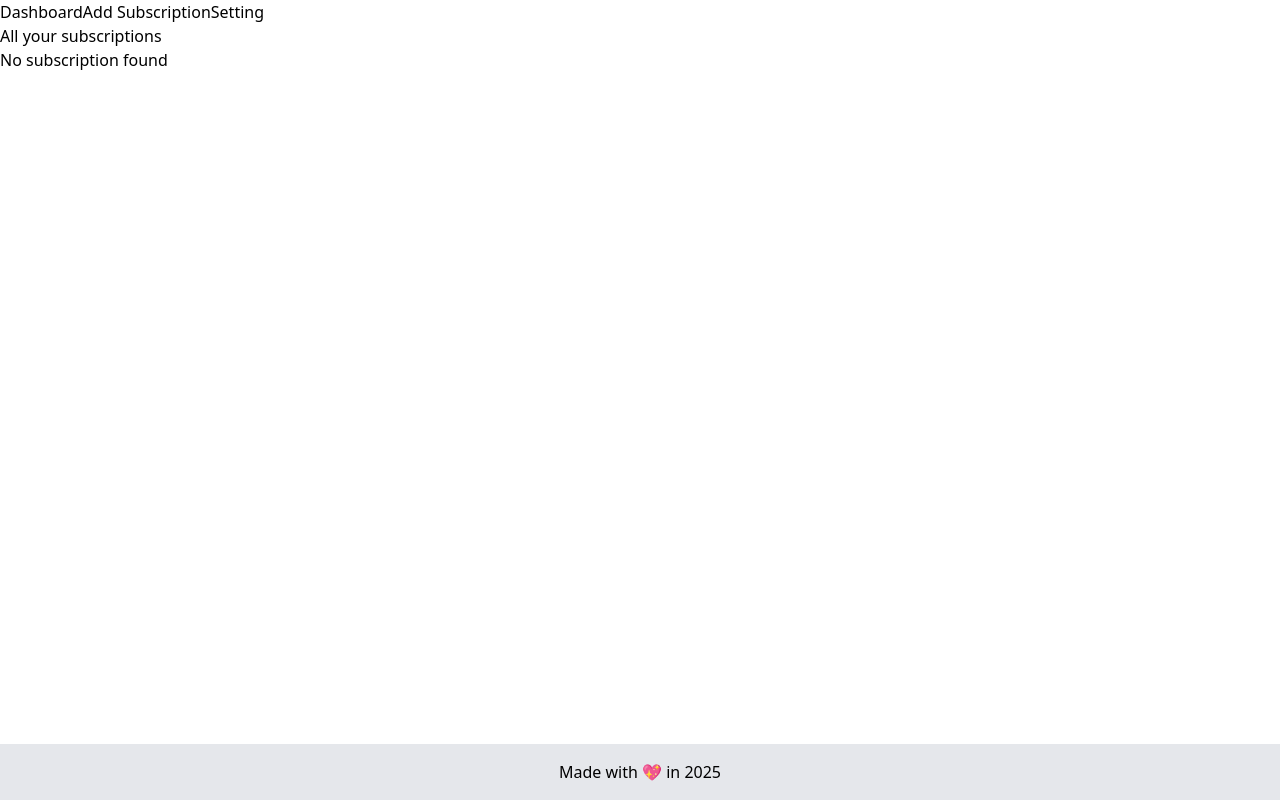
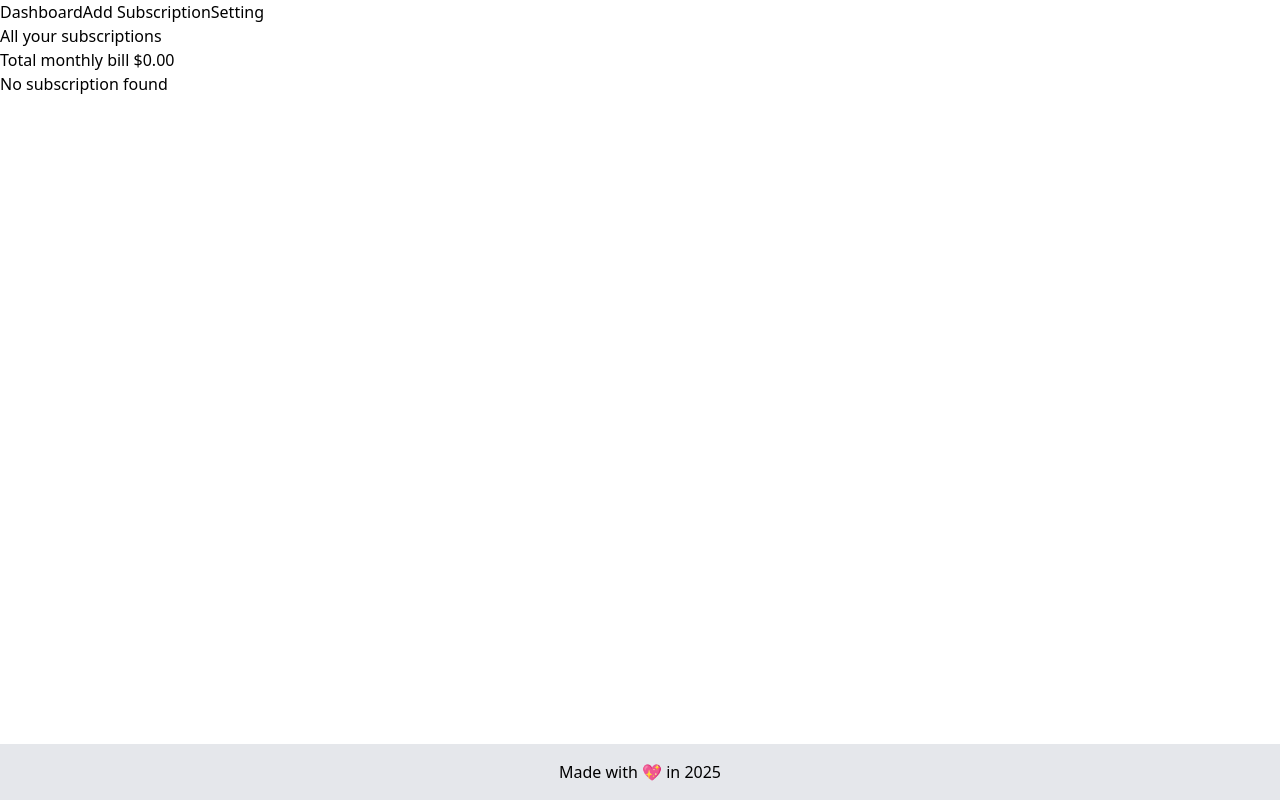
Before and after one commit to itsgauravkumar07/BillWise, a React (Vite) app: page / in a window 1280 px wide. Built offline with nearby package versions, Linux system fonts and the light colour scheme.

Commit message:
feat: compute and display total spends on subscriptions

```diff
--- a/src/pages/AddSubscriptionScreen.jsx
+++ b/src/pages/AddSubscriptionScreen.jsx
@@ -1,5 +1,7 @@
 import { useState } from "react"
 import { addSubscription } from "../utils/localStorageHelper";
+import Dashboard from "./Dashboard";
+
 
 const AddSubscriptionScreen = () => {
 
@@ -9,6 +11,7 @@ const AddSubscriptionScreen = () => {
     const[renewalDate, setRenewalDate] = useState("");
     const[category, setCategory] = useState("");
     const[note, setNote] = useState("");
+
 
     const handleSubmit = (e) => {
         e.preventDefault();
--- a/src/pages/Dashboard.jsx
+++ b/src/pages/Dashboard.jsx
@@ -1,9 +1,10 @@
 import { getSubscriptions, deleteSubscription } from "../utils/localStorageHelper";
 import { useEffect, useState } from "react";
 
-function Dashboard(){
+function Dashboard({}){
 
     const[subscriptions, setSubscriptions] = useState([]);
+
 
    useEffect(() => {
    const sub = getSubscriptions();
@@ -15,16 +16,26 @@ function Dashboard(){
     setSubscriptions(updated);
    }
 
+   const totalBill = subscriptions.reduce((acc, sub) => {
+    if(sub.billingCycle === "Monthly"){
+        return acc + sub.price;
+    } else if(sub.billingCycle === "Yearly"){
+        return acc + sub.price / 12;
+    }
+    return acc;
+   }, 0);
+
     return(
         <div>
             <h1>All your subscriptions</h1>
             <div>
+                <h1>Total monthly bill ${totalBill.toFixed(2)} </h1>
                 {subscriptions.length > 0 ?
                    subscriptions.map((sub, index) => (
 
                     <li key={index}>
                         {sub.name} - ${sub.price} (Renewal: {sub.nextRenewal}) {sub.notes} {sub.category} {sub.billingCycle}
-                        <button onClick={() => handleDelete(sub.id)
+                        <button onClick={() => handleDelete(sub.id, sub.price)
                         }>Delete</button>
                     </li>
 
```
